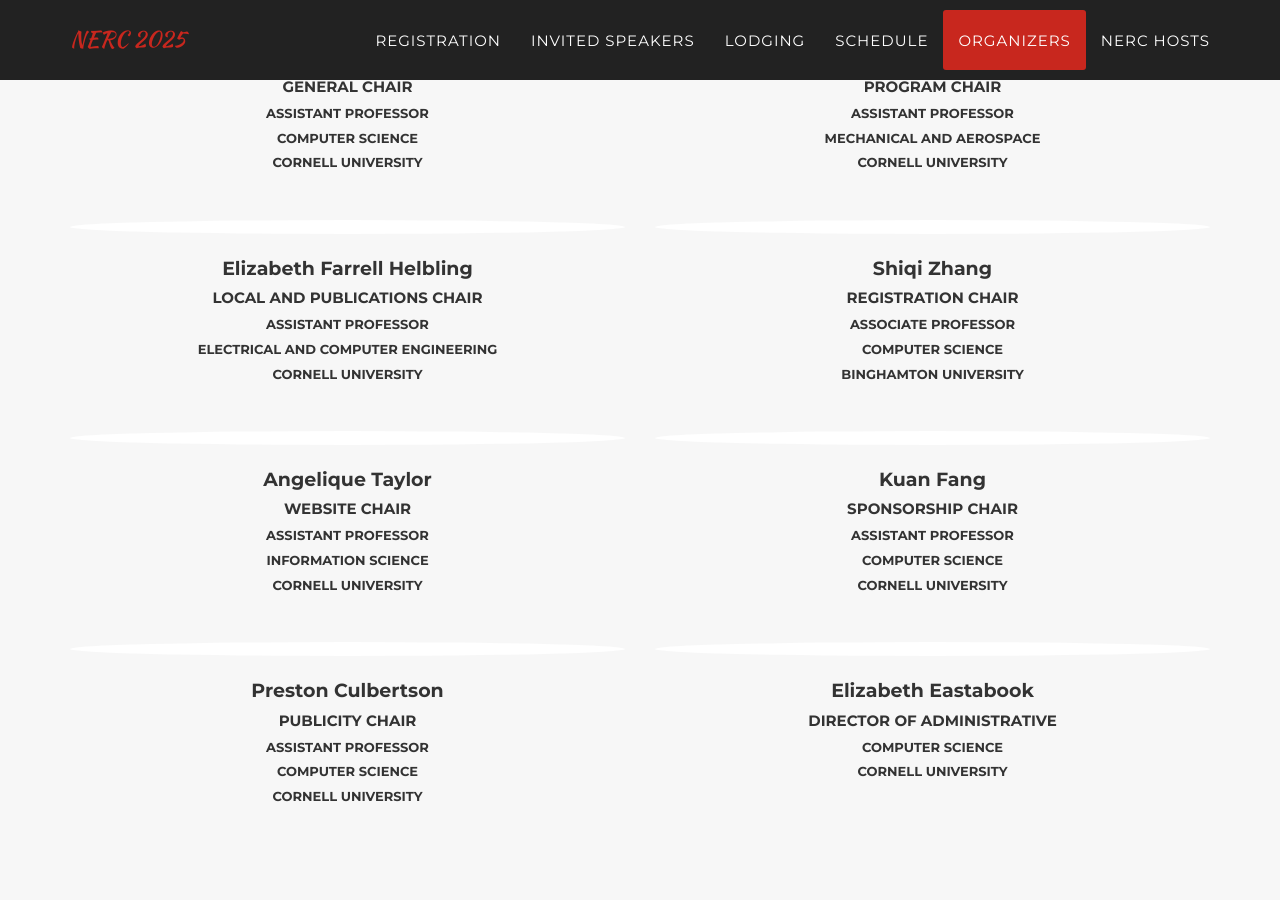
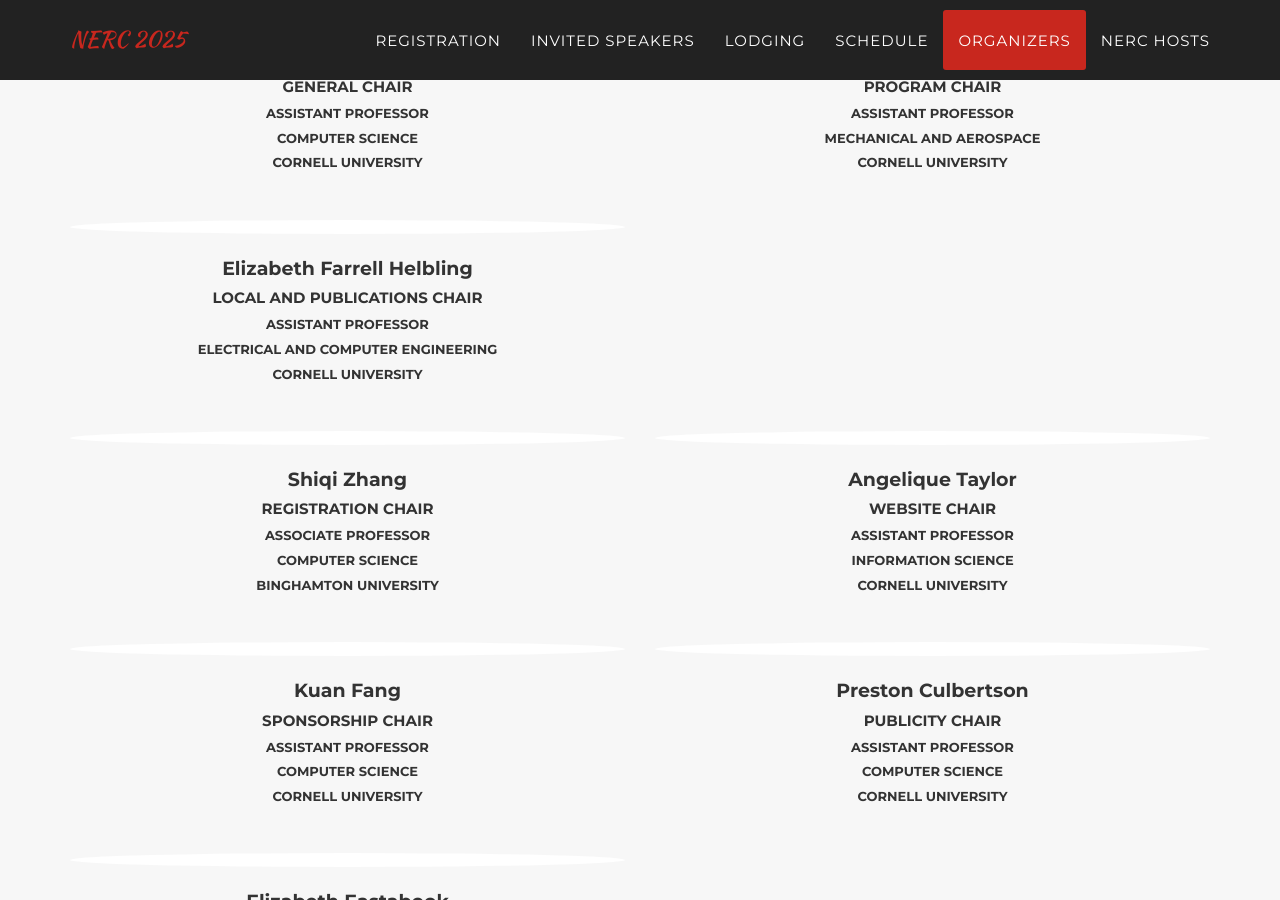
Before and after one commit to Cornell-Tech-AIRLab/cornell2025.nerc.io, a Jekyll site: the page built from _posts/2014-07-17-project-3.markdown, in a window 1280 px wide and 900 px high, scrolled down 5132 px. Built offline with Jekyll 4.4.1, drawn with Linux system fonts in a browser that asks for light colours; some web fonts are replaced.

Commit message:
org add 2nd row

```diff
--- a/_config.yml
+++ b/_config.yml
@@ -31,6 +31,7 @@
   department: Electrical and Computer Engineering
   university: Cornell University
 
+people2:
 - name: Shiqi Zhang
   pic: 4
   position: Registration Chair
--- a/_includes/organizers.html
+++ b/_includes/organizers.html
@@ -21,6 +21,20 @@
                 </div>
                 {% endfor %}
             </div>
+            <div class="row">
+                {% for member in site.people2 %}
+                <div class="col-sm-6">
+                    <div class="team-member">
+                        <img src="img/team/{{ member.pic }}.png" class="img-responsive img-circle" alt="">
+                        <h4>{{ member.name }}</h4>
+                        <h5>{{ member.position }}</h5>
+                        <h6>{{ member.level }}</h5>
+                        <h6>{{ member.department }}</h5>
+                        <h6>{{ member.university }}</h5>
+                    </div>
+                </div>
+                {% endfor %}
+            </div>
             <!--<div class="row">
                 <div class="col-lg-8 col-lg-offset-2 text-center">
                     <p class="large text-muted">Lorem ipsum dolor sit amet, consectetur adipisicing elit. Aut eaque, laboriosam veritatis, quos non quis ad perspiciatis, totam corporis ea, alias ut unde.</p>
```
